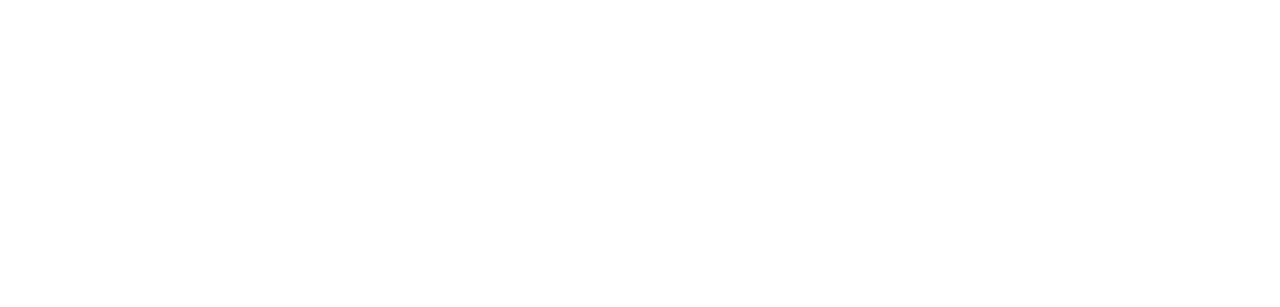
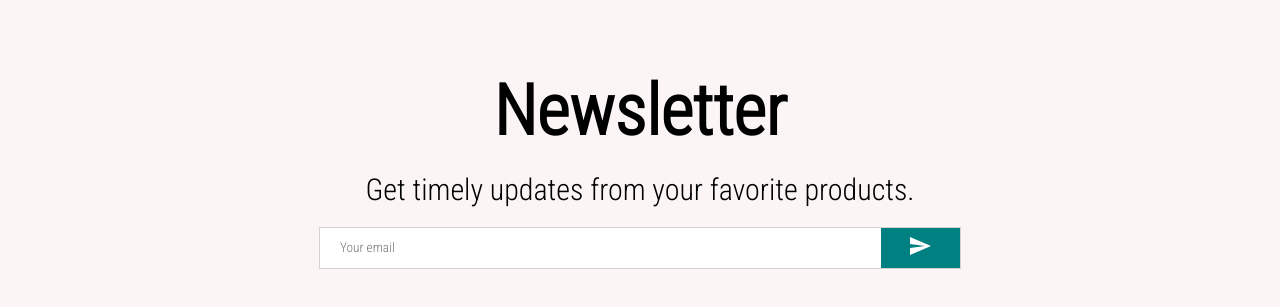
Before and after one commit to dzennank/Ecommerce-React, a React (Create React App) app: page / in a window 1280 px wide. Shown: the part 2307-2614 px from the top of the page. Before the commit the page ends 2236 px from the top, so only its background shows below. Built offline with nearby package versions, Linux system fonts and the light colour scheme.

Commit message:
add newsletter

```diff
--- /dev/null
+++ b/src/components/Newsletter.jsx
@@ -0,0 +1,56 @@
+import React from 'react'
+import SendIcon from '@mui/icons-material/Send';
+import styled from 'styled-components';
+
+const Container = styled.div`
+    height: 60vh;
+    background-color: #fcf5f5;
+    display: flex;
+    align-items: center;
+    justify-content: center;
+    flex-direction: column;
+`
+const Title = styled.h1`
+    font-size: 70px;
+    margin-bottom: 20px;
+`
+const Desc = styled.p`
+    font-size: 30px;
+    margin-bottom: 20px;
+`
+const InputContainer = styled.div`
+     width: 50%;
+    height: 40px;
+    background-color: white;
+    display: flex;
+    justify-content: space-between;
+    border: 1px solid lightgray;
+`
+const Button = styled.button`
+    flex: 1;
+    border: none;
+    background-color: teal;
+    color: white;
+`
+const Input = styled.input`
+    border: none;
+    flex: 8;
+    padding-left: 20px;
+`
+
+const Newsletter = () => {
+  return (
+    <Container>
+        <Title>Newsletter</Title>
+        <Desc>Get timely updates from your favorite products.</Desc>
+        <InputContainer>
+            <Input placeholder="Your email" />
+            <Button>
+                <SendIcon></SendIcon>
+            </Button>
+        </InputContainer>
+    </Container>
+  )
+}
+
+export default Newsletter
--- a/src/pages/Home.jsx
+++ b/src/pages/Home.jsx
@@ -4,6 +4,7 @@
 import Slider from '../components/Slider'
 import Categories from '../components/Categories'
 import Products from '../components/Products'
+import Newsletter from '../components/Newsletter'
 
 const Home = () => {
   return (
@@ -13,6 +14,7 @@
     <Slider />
     <Categories />
     <Products />
+    <Newsletter />
     </>
 
   )
```
